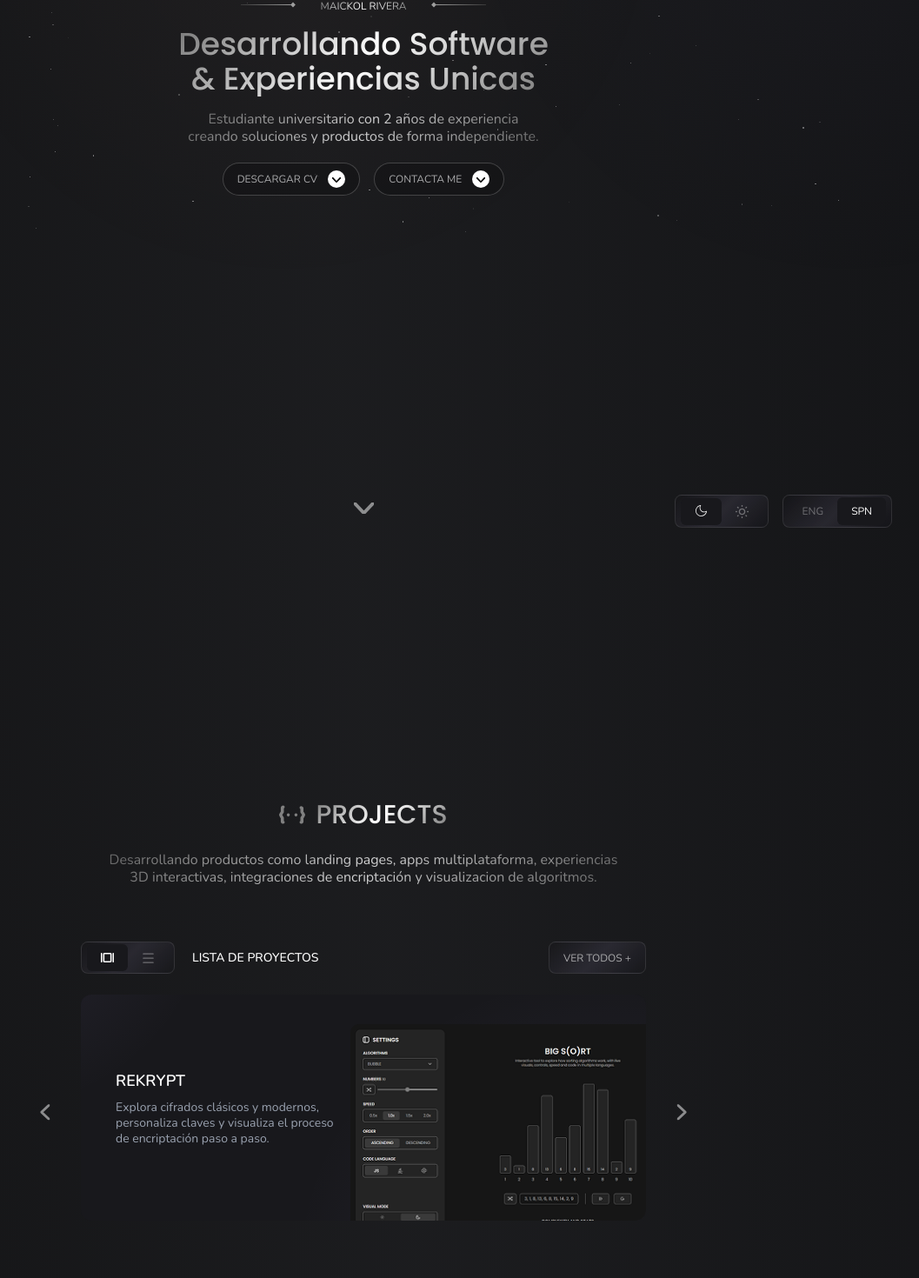
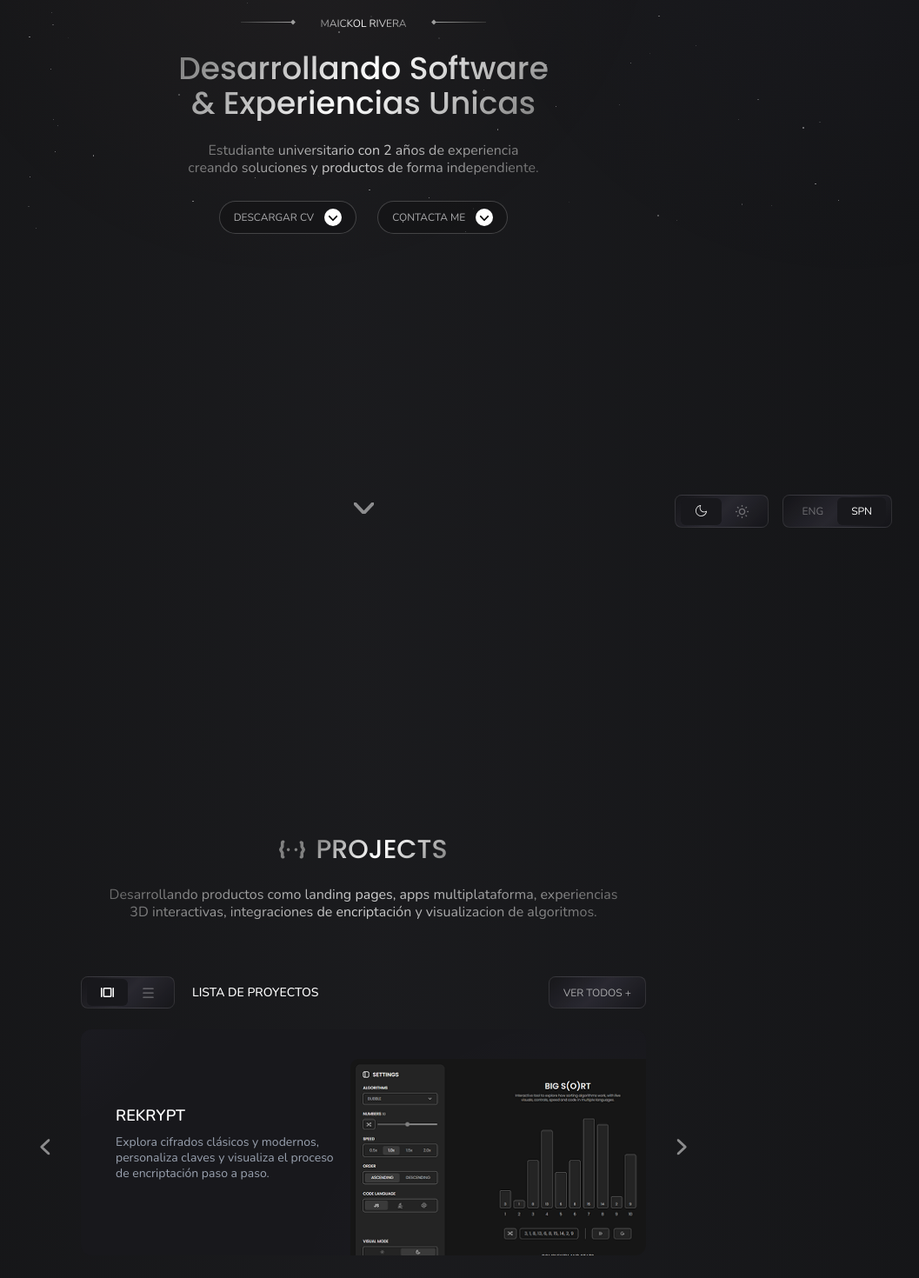
Before and after one commit to m4icol/portfolio, a React (Vite) app: page / in a window 1280 px wide. Shown: the part 161-1631 px from the top of the page at 87% size, without its empty margins (222-1279 px from the left). Built offline with nearby package versions, Linux system fonts and the light colour scheme.

Commit message:
styles: margins and color

```diff
--- a/src/App.tsx
+++ b/src/App.tsx
@@ -20,9 +20,9 @@ function App() {
     style={{
       backgroundColor: '#151617',
       background: `
-        linear-gradient(85deg,
+        linear-gradient(87deg,
           rgba(16, 14, 19, 0.2) 0%,
-          rgba(150, 143, 174, 0.05) 50%,
+          rgba(51, 49, 60, 0.18) 50%,
           rgba(19, 18, 26, 0.2) 100%
         ),
         #151617
--- a/src/sections/Home.tsx
+++ b/src/sections/Home.tsx
@@ -6,7 +6,7 @@ import StarBackground from "../components/StarBackground";
 export default function Home(){
 
     return(
-        <section className="w-screen h-screen flex items-center mt-40 flex-col gap-4">
+        <section className="w-screen h-screen flex items-center mt-45 flex-col gap-6">
             <StarBackground widthBackground={1000} heightBackground={400} starCount={70} topOffset={5} leftOffset={15} />
 
             <div className="flex flex'row items-center gap-7">
@@ -17,7 +17,7 @@ export default function Home(){
 
             <h1 className="font-[poppins] text-gradient text-4xl text-center">Desarrollando Software <br /> & Experiencias Unicas</h1>
             <p className="text-gradient text-center opacity-80 text-base/5">Estudiante universitario con 2 años de experiencia <br /> creando soluciones y productos de forma  independiente.</p>
-            <div className="flex gap-4 mt-1">
+            <div className="flex gap-6 mt-1">
                 <SocialButton text={"DESCARGAR CV"} href="public\CV - MAICKOL RIVERA.pdf" download></SocialButton>
                 <SocialButton text={"CONTACTA ME"} href="/#contact"></SocialButton>
             </div>
--- a/src/sections/Projects.tsx
+++ b/src/sections/Projects.tsx
@@ -11,7 +11,7 @@ export default function Projects(){
     const [typeList, setTypeList] = useState<List>("SLIDER");
 
     return(
-        <section  className="w-screen min-h-screen flex items-center mt-30 flex-col gap-6">
+        <section  className="w-screen min-h-screen flex items-center mt-35 flex-col gap-6">
             <div className="flex flex-row items-center gap-3 ">
                 <ProjectsCode color="gray"/>
                 <h2 className="font-[poppins] text-gradient text-3xl text-center">PROJECTS</h2>
--- a/src/style.css
+++ b/src/style.css
@@ -54,7 +54,7 @@ html {
 
   .gradient-radial-project {
       background: radial-gradient(circle,
-      rgba(171, 156, 240, 0.1) 0%,
+      rgba(171, 156, 240, 0.05) 0%,
       rgba(171, 156, 240, 0) 60%
       );
       background-size: 120% 120%;
```
